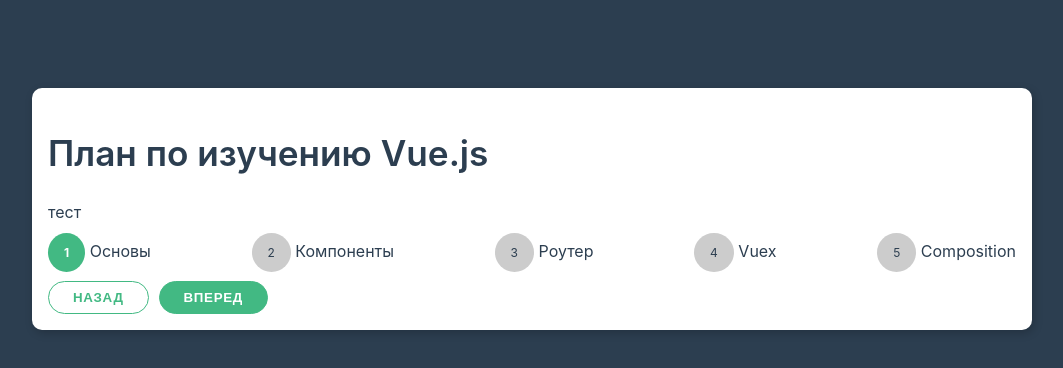
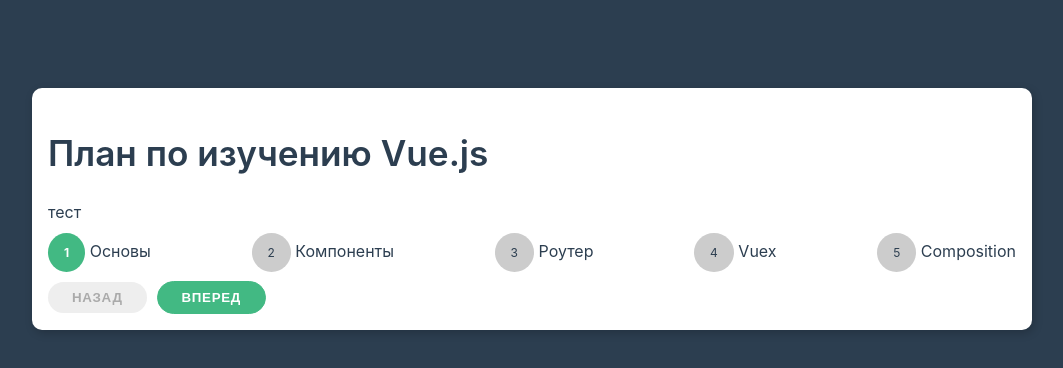
Before and after one commit to MiCkEyZzZ/steps_vue, a Vue app: page / in a window 1280 px wide. Shown: the top 368 px of the page, without its empty margins (108-1171 px from the left). Built offline with nearby package versions, Linux system fonts and the light colour scheme.

Commit message:
добавил disabled проверку на клавишу назад

```diff
--- a/src/App.vue
+++ b/src/App.vue
@@ -22,6 +22,7 @@
           <button
               class="btn"
               @click="prev"
+              :disabled="disabled"
           >Назад</button>
           <button
               class="btn primary"
@@ -61,6 +62,9 @@
     }
   },
   computed: {
+    disabled() {
+      return this.activeIndex === 0 ? true : false
+    }
   }
 }
 </script>
```
